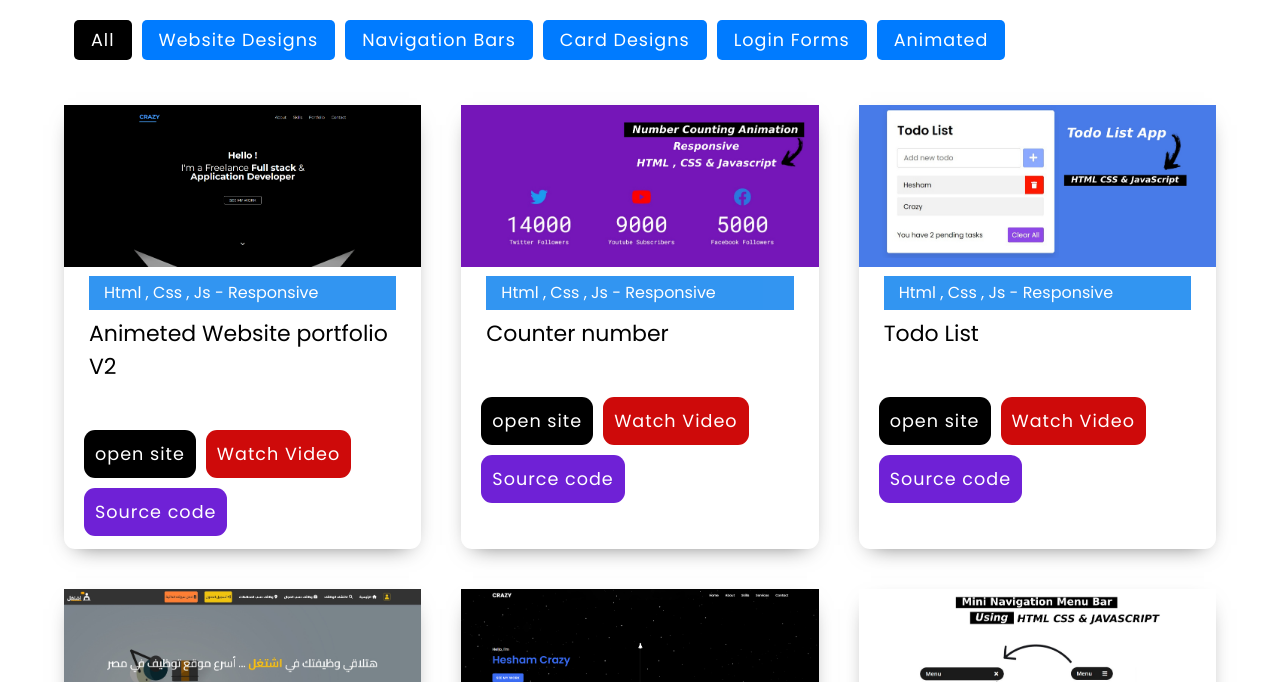
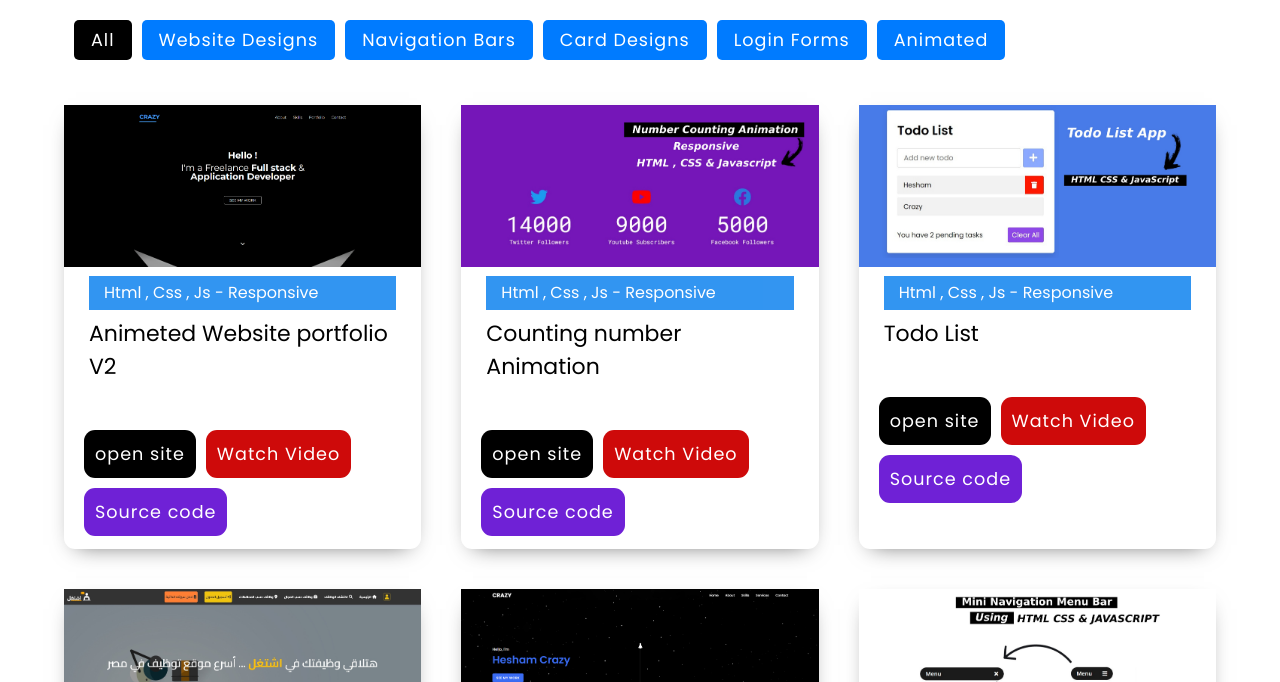
Before and after one commit to heshamcrazy1910/My-CV, a plain HTML site: page projects web.html in a window 1280 px wide. Shown: the part 118-800 px from the top of the page. Drawn offline with Linux system fonts and the light colour scheme.

Commit message:
Update projects web.html

```diff
--- a/projects web.html
+++ b/projects web.html
@@ -71,7 +71,7 @@
                                 <div class = "post-content-top">
                                     <span>Html , Css , Js - Responsive </span>
                                 </div>
-                                <h2>Counter number</h2>
+                                <h2>Counting number Animation</h2>
                             </div>
                                 <div class="btns">
                             <a href="https://heshamcrazy1910.github.io/Counter-number/" class = "read-btn">open site</a>
```
